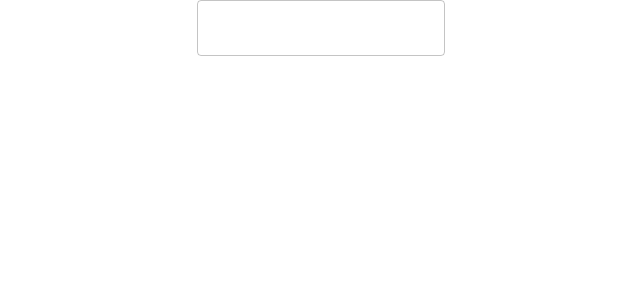
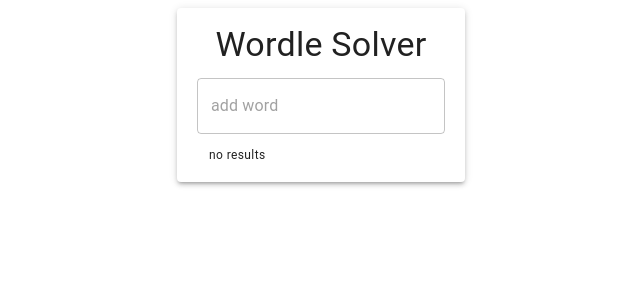
Before and after one commit to chris-igot/wordle-solver, a React (Create React App) app: page / in a window 1280 px wide. Shown: the top 300 px of the page, without its empty margins (319-959 px from the left). Built offline with nearby package versions, Linux system fonts and the light colour scheme.

Commit message:
using more mui components

```diff
--- a/src/App.css
+++ b/src/App.css
@@ -3,6 +3,35 @@
     justify-content: center;
 }
 
+.title {
+    text-align: center;
+}
+
 .content {
-    display: inline-block;
+    display: grid;
+    justify-content: center;
+    margin: 0.5rem;
+    padding: 1rem;
 }
+
+.words-used {
+    margin-top: 0.5rem;
+}
+
+.content > form {
+    margin: 0.25rem;
+    margin-bottom: 0.75rem;
+}
+
+.word-input {
+    width: 100%;
+}
+
+.divider {
+    padding-left: 1rem;
+}
+
+.results {
+    max-height: 300px;
+    overflow: auto;
+}
--- a/src/App.tsx
+++ b/src/App.tsx
@@ -2,7 +2,16 @@
 import './App.css';
 import useSolver, { COLS, Marks } from './hooks/useSolver';
 import Word from './components/word';
-import { TextField } from '@mui/material';
+import {
+    Paper,
+    Table,
+    TableBody,
+    TableCell,
+    TableContainer,
+    TableRow,
+    TextField,
+    Typography,
+} from '@mui/material';
 
 function App() {
     const solver = useSolver();
@@ -41,8 +50,12 @@
 
     return (
         <div className="App">
-            <div className="content">
-                <div id="words-used">
+            <Paper className="content" elevation={3}>
+                <Typography variant="h4" className="title">
+                    Wordle Solver
+                </Typography>
+
+                <div id="words-used" className="words-used">
                     {solver.wordsUsed.map((word, row) => {
                         return (
                             <Word
@@ -56,16 +69,39 @@
                         );
                     })}
                 </div>
-                <form onSubmit={submitHandler} style={{ width: '100%' }}>
-                    <TextField id="word-input" sx={{ width: '100%' }} />
+                <form onSubmit={submitHandler}>
+                    <TextField
+                        id="word-input"
+                        className="word-input"
+                        placeholder="add word"
+                    />
                 </form>
 
-                <div>
-                    {solver.results.map((word, index) => (
-                        <div key={index}>{word}</div>
-                    ))}
-                </div>
-            </div>
+                <Typography className="divider" variant="caption">
+                    {solver.results.length > 0 ? 'results' : 'no results'}
+                </Typography>
+
+                <TableContainer className="results" component={Paper}>
+                    <Table sx={{}} aria-label="simple table">
+                        <TableBody>
+                            {solver.results.map((word, index) => (
+                                <TableRow
+                                    key={index}
+                                    sx={{
+                                        '&:last-child td, &:last-child th': {
+                                            border: 0,
+                                        },
+                                    }}
+                                >
+                                    <TableCell component="th" scope="row">
+                                        {word}
+                                    </TableCell>
+                                </TableRow>
+                            ))}
+                        </TableBody>
+                    </Table>
+                </TableContainer>
+            </Paper>
         </div>
     );
 }
```
